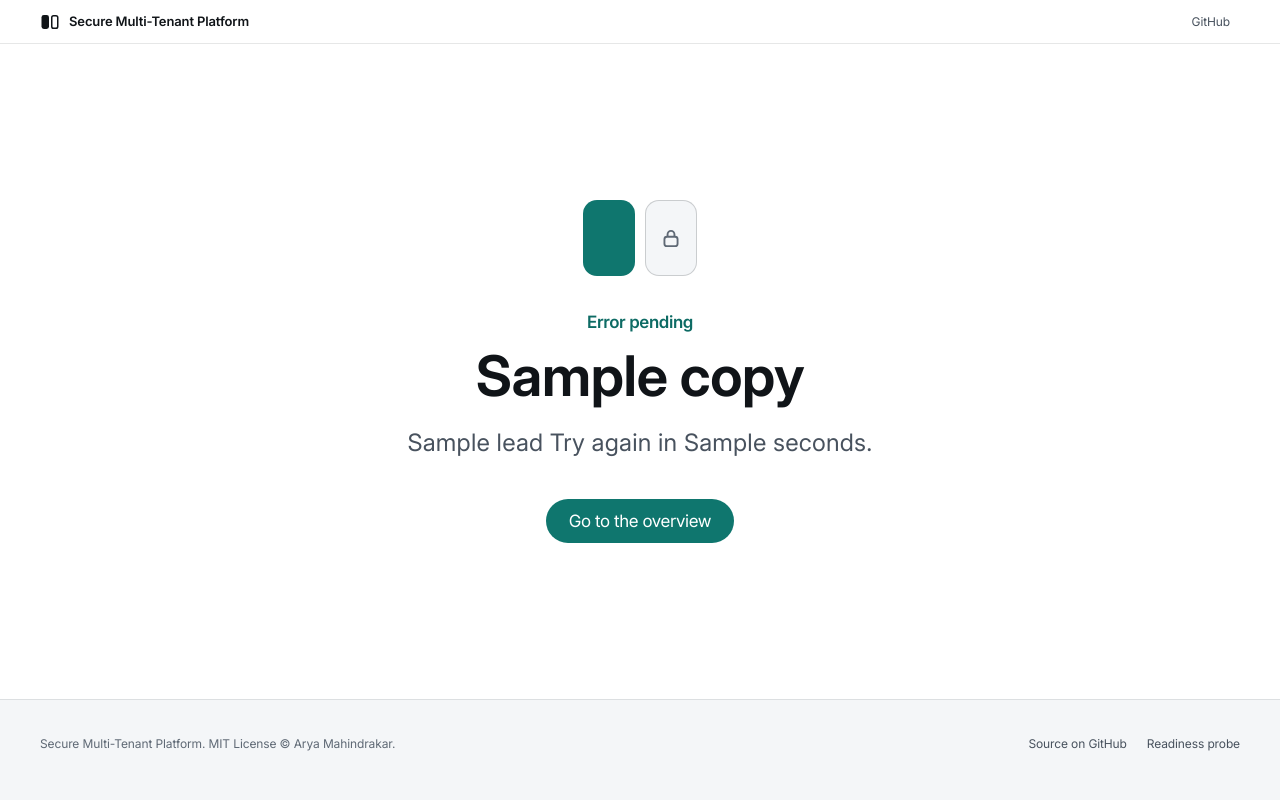
After one commit to Arya-9989/secure-multi-tenant-platform, a Django app: template apps/web/templates/web/error.html in a window 1280 px wide. The commit adds this page. Run offline with Django 5.2, Linux system fonts and the light colour scheme; the template is opened without the code that fills it: most values are stand-ins (such as "Sample title", 1, 10 or a date in 2020).

Commit message:
feat(web): error pages in the site's design, JSON errors under /api/
404 and 500 were Django's bare defaults, as HTML even under /api/. The CSRF failure
page relied on an inline <style> that the CSP blocks, so it rendered unstyled.
Pages for 400/403/404/429/500 and CSRF failures now share the landing page's type
and tokens with no inline code; the 500 page shows the request ID to quote. Under
/api/ the same errors are DRF-style JSON.

Co-Authored-By: Claude Opus 5.5 <noreply@anthropic.com>

```diff
--- a/apps/web/static/web/css/site.css
+++ b/apps/web/static/web/css/site.css
@@ -598,6 +598,29 @@ code.inline {
 .footer a { color: var(--ink-2); display: inline-flex; min-height: 44px; align-items: center; }
 @media (min-width: 760px) { .footer .wrap-wide { grid-template-columns: 1fr auto; align-items: center; } .footer a { min-height: 32px; } }
 
+/* ----------------------------------------------------------------- error pages */
+.error-page { min-height: 100vh; min-height: 100dvh; display: flex; flex-direction: column; }
+.error { flex: 1; display: grid; align-items: center; padding-block: clamp(72px, 10vw, 128px); text-align: center; }
+.error .wrap { display: grid; justify-items: center; }
+.error-seal { display: flex; gap: 10px; margin-bottom: 36px; }
+.error-seal-pane {
+  width: 52px; height: 76px;
+  border-radius: 14px;
+  background: var(--accent);
+}
+.error-seal-pane-sealed {
+  display: grid; place-items: center;
+  background: var(--bg-alt);
+  border: 1.5px solid var(--hairline-strong);
+  color: var(--ink-3);
+}
+.error-seal-pane-sealed svg { width: 20px; height: 20px; }
+.error-title { margin-top: 14px; max-width: 760px; }
+.error-lead { max-width: 620px; margin-top: 20px; }
+.error-ref { display: inline-flex; align-items: center; gap: 10px; margin-top: 28px; font-size: 14px; color: var(--ink-3); }
+.error-ref code { padding: 4px 10px; border-radius: var(--r-small); background: var(--bg-sunk); color: var(--ink); font-size: 13px; }
+.error .ctas { margin-top: 40px; }
+
 /* ----------------------------------------------------------------- motion */
 /* Content fades and lifts once as it enters the viewport. Pure CSS, so it
    needs no script and cannot delay content when scroll timelines are absent. */
--- /dev/null
+++ b/apps/web/templates/web/error.html
@@ -0,0 +1,61 @@
+{% load static %}<!doctype html>
+<html lang="en">
+<head>
+  <meta charset="utf-8">
+  <meta name="viewport" content="width=device-width, initial-scale=1">
+  <title>{{ status }} · Secure Multi-Tenant Platform</title>
+  <meta name="description" content="{{ copy.title }} {{ copy.lead }}">
+  <meta name="robots" content="noindex">
+  <meta name="color-scheme" content="light dark">
+  <meta name="theme-color" content="#ffffff" media="(prefers-color-scheme: light)">
+  <meta name="theme-color" content="#0a0d11" media="(prefers-color-scheme: dark)">
+  <link rel="icon" href="{% static 'web/favicon.svg' %}" type="image/svg+xml">
+  <link rel="preload" href="{% static 'web/fonts/InterVariable-opsz-latin.woff2' %}" as="font" type="font/woff2" crossorigin>
+  <link rel="stylesheet" href="{% static 'web/css/tokens.css' %}">
+  <link rel="stylesheet" href="{% static 'web/css/site.css' %}">
+</head>
+<body class="error-page">
+{% include "web/_icons.html" %}
+<header class="gnav">
+  <div class="wrap-wide">
+    <a class="brand" href="{% url 'landing' %}" aria-label="Secure Multi-Tenant Platform, home">
+      <svg aria-hidden="true"><use href="#i-mark"/></svg>
+      <span>Secure Multi-Tenant Platform</span>
+    </a>
+    <nav class="gnav-links" aria-label="Resources">
+      {% if docs_enabled %}<a href="{% url 'swagger-ui' %}">Swagger UI</a><a class="hide-sm" href="{% url 'redoc' %}">Redoc</a>{% endif %}
+      <a href="https://github.com/Arya-9989/secure-multi-tenant-platform">GitHub</a>
+    </nav>
+  </div>
+</header>
+
+<main class="error" id="main">
+  <div class="wrap">
+    <div class="error-seal" aria-hidden="true">
+      <span class="error-seal-pane"></span>
+      <span class="error-seal-pane error-seal-pane-sealed"><svg><use href="#i-lock"/></svg></span>
+    </div>
+    <p class="eyebrow">Error {{ status }}</p>
+    <h1 class="t-section error-title">{{ copy.title }}</h1>
+    <p class="t-lead error-lead">{{ copy.lead }}{% if retry_after %} Try again in {{ retry_after }} second{{ retry_after|pluralize }}.{% endif %}</p>
+    {% if status == 500 and request_id %}
+    <p class="error-ref"><span>Request ID</span><code>{{ request_id }}</code></p>
+    {% endif %}
+    <div class="ctas">
+      <a class="btn btn-primary" href="{% url 'landing' %}">Go to the overview</a>
+      {% if docs_enabled %}<a class="btn btn-secondary" href="{% url 'swagger-ui' %}">Open the API reference</a>{% endif %}
+    </div>
+  </div>
+</main>
+
+<footer class="footer">
+  <div class="wrap-wide">
+    <p>Secure Multi-Tenant Platform. MIT License &copy; Arya Mahindrakar.</p>
+    <nav aria-label="Footer">
+      <a href="https://github.com/Arya-9989/secure-multi-tenant-platform">Source on GitHub</a>
+      <a href="{% url 'health-ready' %}">Readiness probe</a>
+    </nav>
+  </div>
+</footer>
+</body>
+</html>
--- a/config/settings.py
+++ b/config/settings.py
@@ -255,6 +255,8 @@ SECURE_CSP = {
     "form-action": [CSP.SELF],
     "frame-ancestors": [CSP.NONE],
 }
+# Django's own CSRF failure page uses an inline <style>, which the CSP blocks.
+CSRF_FAILURE_VIEW = "apps.web.errors.csrf_failure"
 DATA_UPLOAD_MAX_MEMORY_SIZE = 1024 * 1024
 ADMIN_URL: str = env.str("DJANGO_ADMIN_URL", default="admin/")
 
--- a/config/urls.py
+++ b/config/urls.py
@@ -53,3 +53,9 @@ if settings.API_DOCS_ENABLED:
 
 admin.site.site_header = "Secure Multi-Tenant Platform"
 admin.site.site_title = "Platform admin"
+
+# Branded pages for people, DRF-style JSON under /api/ (see apps.web.errors).
+handler400 = "apps.web.errors.bad_request"
+handler403 = "apps.web.errors.permission_denied"
+handler404 = "apps.web.errors.page_not_found"
+handler500 = "apps.web.errors.server_error"
--- a/pyproject.toml
+++ b/pyproject.toml
@@ -55,6 +55,7 @@ ignore = [
 "tests/**" = ["S101", "S105", "S106", "PLR0915"]
 "apps/accounts/management/**" = ["S105"]
 "manage.py" = ["PLC0415"]
+"apps/web/errors.py" = ["RUF001"]  # typographic apostrophes in page copy
 
 [tool.ruff.lint.isort]
 known-first-party = ["apps", "config"]
```
Also changed, not shown: apps/web/content.py (+5 -5 lines), apps/web/errors.py (added, +108 -0 lines), tests/test_web.py (+57 -2 lines).
